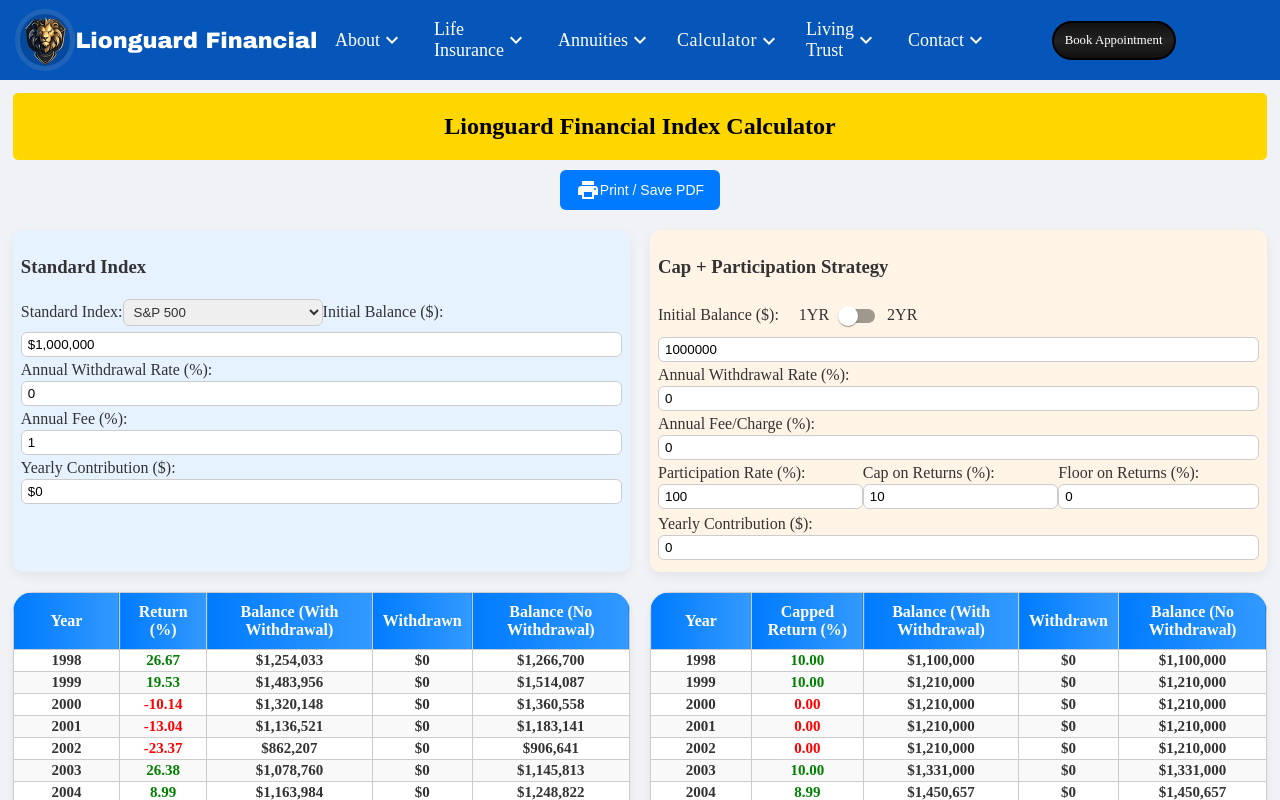
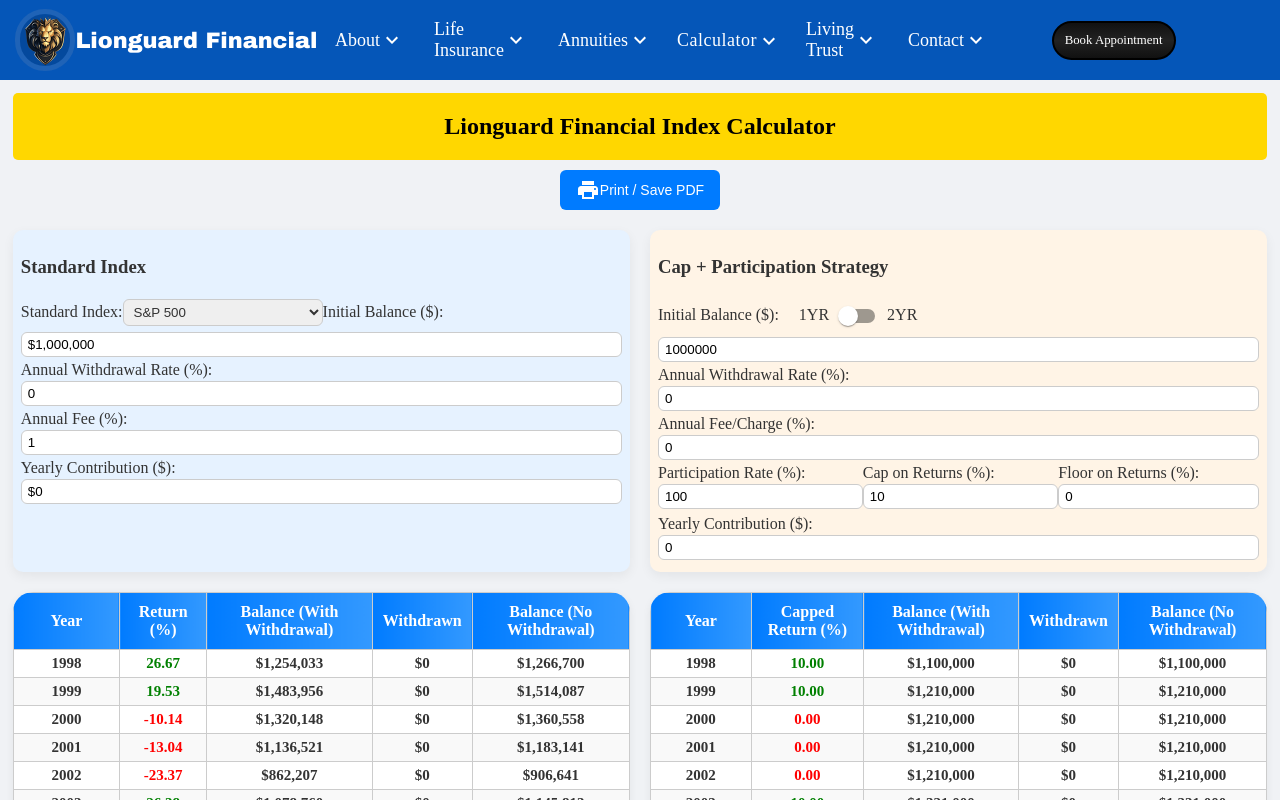
Before and after one commit to AspireHall/Lionguard, a React (Vite) app: page /indexCalculator in a window 1280 px wide. Shown: the top 800 px of the page. Built offline with nearby package versions, Linux system fonts and the light colour scheme.

Commit message:
adding padding to table index

```diff
--- a/src/Pages/IndexCalculator/IndexCalculator.module.css
+++ b/src/Pages/IndexCalculator/IndexCalculator.module.css
@@ -113,7 +113,7 @@
 }
 th,
 td {
-  padding: 2px;
+  padding: 5px;
   border: 1px solid #ccc;
   text-align: center;
   font-size: 15px;
```
